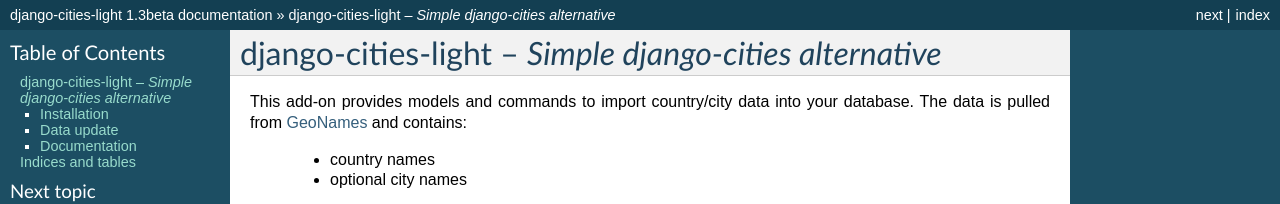
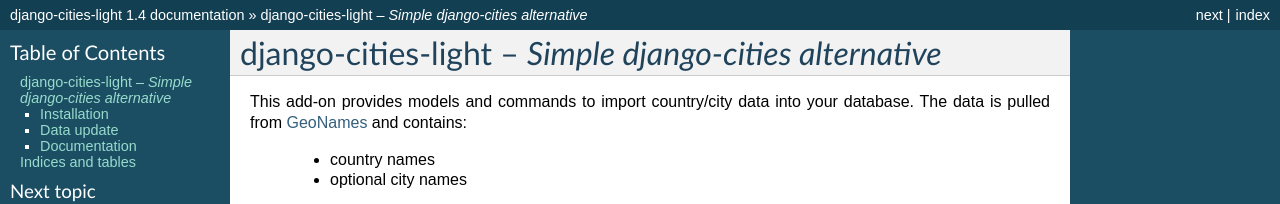
Before and after one commit to coderholic/django-cities, a Sphinx documentation site: the page built from docs/source/index.rst, in a window 1280 px wide and 900 px high. Shown: the top 204 px of the window. Built offline with Sphinx 7.4.7, drawn with Linux system fonts in a browser that asks for light colours; some of the changed text lies outside the part shown.

Commit message:
Version bump in docs

```diff
--- a/docs/source/conf.py
+++ b/docs/source/conf.py
@@ -66,9 +66,9 @@
 # built documents.
 #
 # The short X.Y version.
-version = '1.3'
+version = '1.4'
 # The full version, including alpha/beta/rc tags.
-release = '1.3beta'
+release = '1.4'
 
 # The language for content autogenerated by Sphinx. Refer to documentation
 # for a list of supported languages.
```
